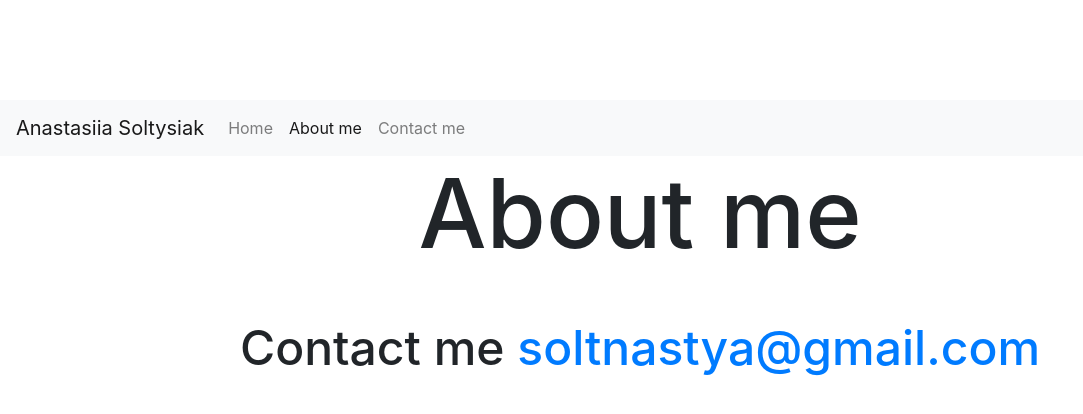
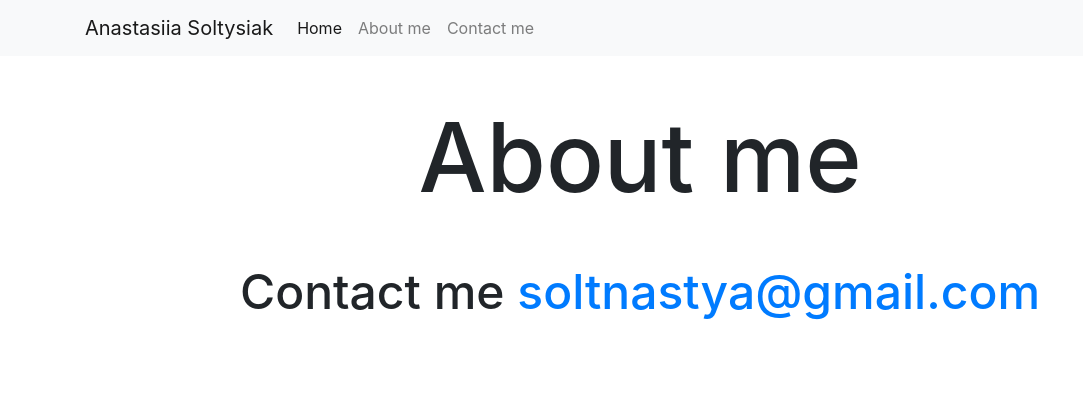
Before and after one commit to nastyasolt/HW-Week3, a plain HTML site: page about.html in a window 1280 px wide. Shown: the whole page, without its empty margins (0-1083 px from the left). Drawn offline with nearby package versions, Linux system fonts and the light colour scheme.

Commit message:
changed navbar in page about

```diff
--- a/about.html
+++ b/about.html
@@ -33,13 +33,14 @@
     />
   </head>
   <body>
-    <nav class="navbar navbar-expand-lg navbar-light bg-light">
-      <a class="navbar-brand" href="#">Anastasiia Soltysiak</a>
+    <nav class="navbar navbar-expand-lg navbar-light bg-light fixed-top">
+      <div class="container">
+        <a class="navbar-brand" href="/about.html">Anastasiia Soltysiak</a>
         <button
           class="navbar-toggler"
           type="button"
-        data-toggle="collapse"
-        data-target="#navbarNav"
+          data-bs-toggle="collapse"
+          data-bs-target="#navbarNav"
           aria-controls="navbarNav"
           aria-expanded="false"
           aria-label="Toggle navigation"
@@ -49,17 +50,18 @@
         <div class="collapse navbar-collapse" id="navbarNav">
           <ul class="navbar-nav">
             <li class="nav-item">
-            <a class="nav-link" href="/index.html"
-              >Home <span class="sr-only">(current)</span></a
+              <a class="nav-link active" aria-current="page" href="/index.html"
+                >Home</a
               >
             </li>
-          <li class="nav-item active">
+            <li class="nav-item">
               <a class="nav-link" href="/about.html">About me</a>
             </li>
             <li class="nav-item">
               <a class="nav-link" href="/about.html#contact">Contact me</a>
             </li>
           </ul>
+        </div>
       </div>
     </nav>
     <h1>About me</h1>
```
Lines whose indentation alone changed are shown as unchanged.
